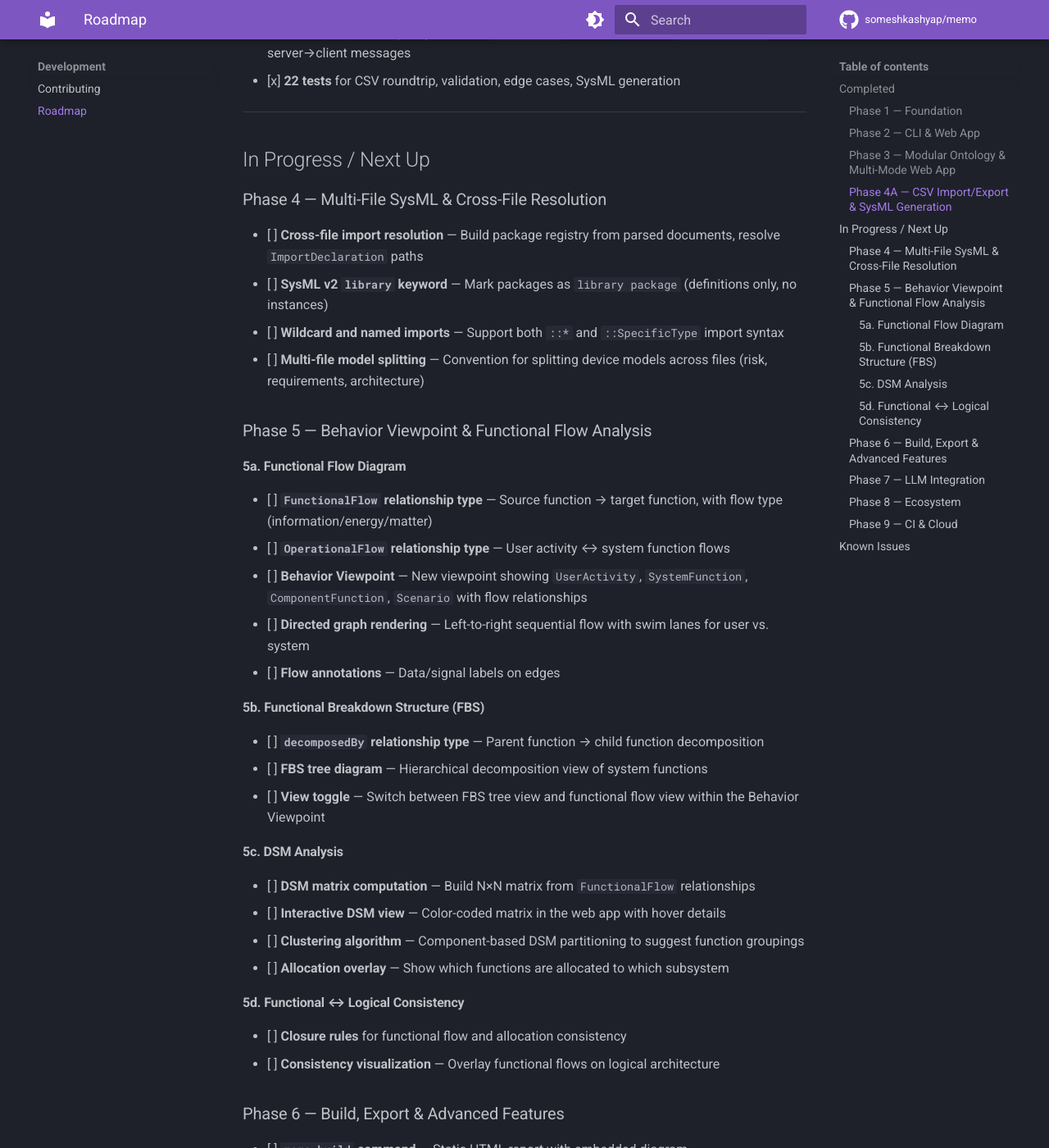
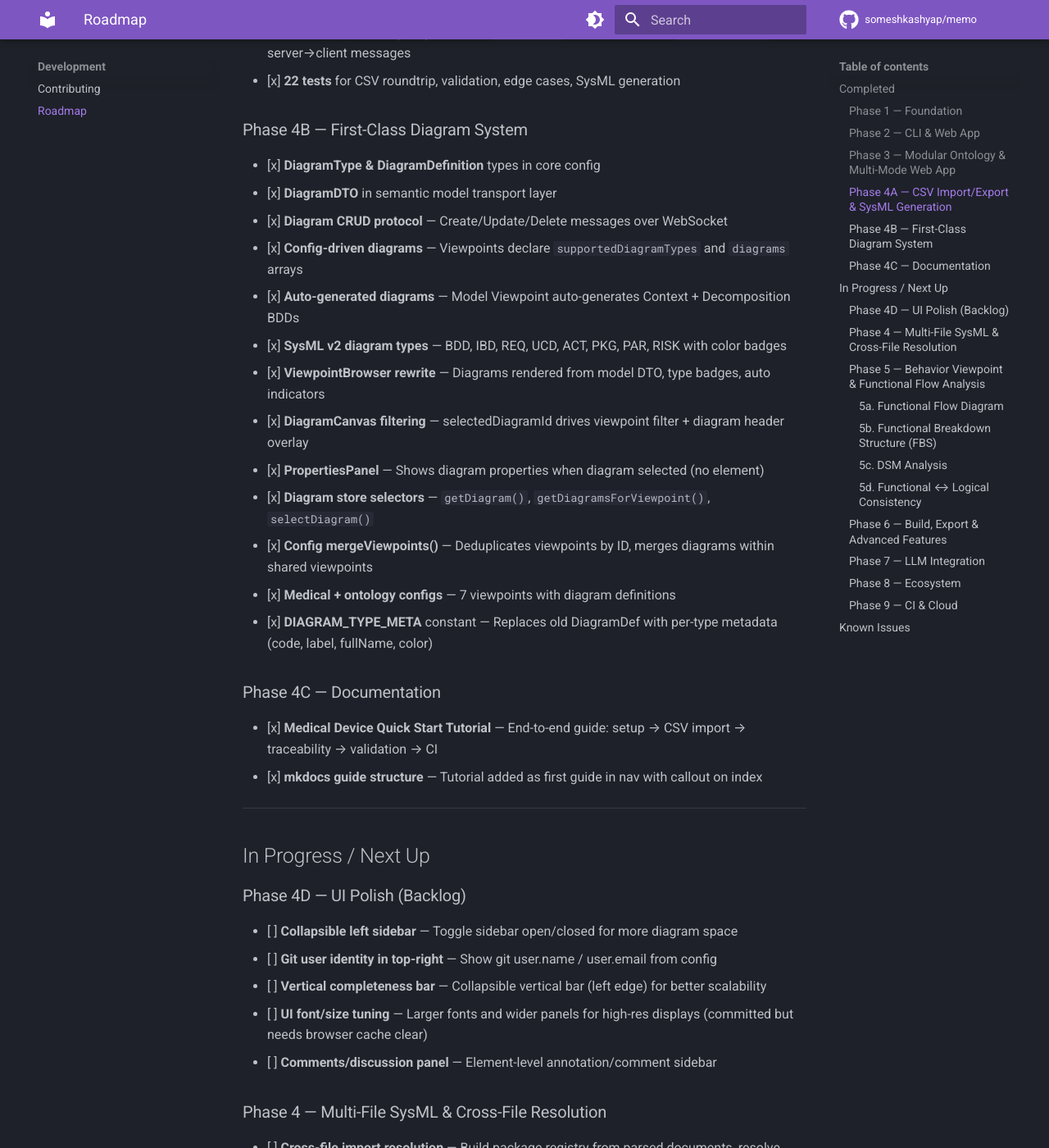
Before and after one commit to memoarchitect/memo-architect, an MkDocs documentation site: the page built from docs/development/roadmap.md, in a window 1280 px wide and 1400 px high, scrolled down 2210 px. Shown: the whole window at 82% size. Built offline with MkDocs 1.6.1 and Material for MkDocs 9.7.7, drawn with Linux system fonts in a browser that asks for light colours; comment, search, counter and statistics services are not loaded.

Commit message:
docs: update roadmap — Phase 4B (diagrams) complete, add Phase 4D UI backlog
Add Phase 4B (first-class diagram system) and Phase 4C (documentation)
as completed. Add Phase 4D backlog: collapsible sidebar, git user identity,
vertical completeness bar, comments panel.

Co-Authored-By: Claude Opus 4.6 <noreply@anthropic.com>

```diff
--- a/docs/development/roadmap.md
+++ b/docs/development/roadmap.md
@@ -56,9 +56,38 @@
 - [x] **WebSocket CSV import protocol** — `csv:import` client→server and `import:result` server→client messages
 - [x] **22 tests** for CSV roundtrip, validation, edge cases, SysML generation
 
+### Phase 4B — First-Class Diagram System
+
+- [x] **DiagramType & DiagramDefinition** types in core config
+- [x] **DiagramDTO** in semantic model transport layer
+- [x] **Diagram CRUD protocol** — Create/Update/Delete messages over WebSocket
+- [x] **Config-driven diagrams** — Viewpoints declare `supportedDiagramTypes` and `diagrams` arrays
+- [x] **Auto-generated diagrams** — Model Viewpoint auto-generates Context + Decomposition BDDs
+- [x] **SysML v2 diagram types** — BDD, IBD, REQ, UCD, ACT, PKG, PAR, RISK with color badges
+- [x] **ViewpointBrowser rewrite** — Diagrams rendered from model DTO, type badges, auto indicators
+- [x] **DiagramCanvas filtering** — selectedDiagramId drives viewpoint filter + diagram header overlay
+- [x] **PropertiesPanel** — Shows diagram properties when diagram selected (no element)
+- [x] **Diagram store selectors** — `getDiagram()`, `getDiagramsForViewpoint()`, `selectDiagram()`
+- [x] **Config mergeViewpoints()** — Deduplicates viewpoints by ID, merges diagrams within shared viewpoints
+- [x] **Medical + ontology configs** — 7 viewpoints with diagram definitions
+- [x] **DIAGRAM_TYPE_META** constant — Replaces old DiagramDef with per-type metadata (code, label, fullName, color)
+
+### Phase 4C — Documentation
+
+- [x] **Medical Device Quick Start Tutorial** — End-to-end guide: setup → CSV import → traceability → validation → CI
+- [x] **mkdocs guide structure** — Tutorial added as first guide in nav with callout on index
+
 ---
 
 ## In Progress / Next Up
+
+### Phase 4D — UI Polish (Backlog)
+
+- [ ] **Collapsible left sidebar** — Toggle sidebar open/closed for more diagram space
+- [ ] **Git user identity in top-right** — Show git user.name / user.email from config
+- [ ] **Vertical completeness bar** — Collapsible vertical bar (left edge) for better scalability
+- [ ] **UI font/size tuning** — Larger fonts and wider panels for high-res displays (committed but needs browser cache clear)
+- [ ] **Comments/discussion panel** — Element-level annotation/comment sidebar
 
 ### Phase 4 — Multi-File SysML & Cross-File Resolution
 
```
